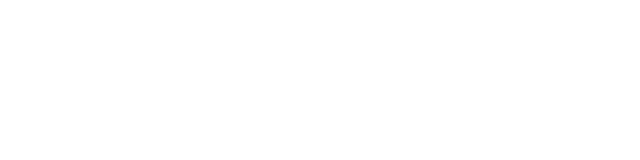
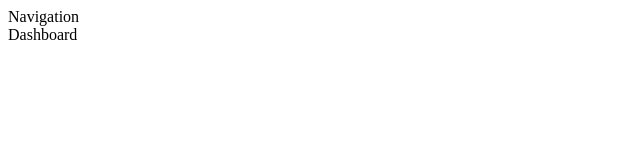
Before and after one commit to michaelti/buckaroo, a React (Create React App) app: page / in a window 1280 px wide. Shown: the top 160 px of the page, without its empty margins (0-640 px from the left). Built offline with nearby package versions, Linux system fonts and the light colour scheme.

Commit message:
Add Navigation and Dashboard components

```diff
--- a/src/App.js
+++ b/src/App.js
@@ -1,10 +1,15 @@
 import { BrowserRouter, Switch, Route } from "react-router-dom";
+import Navigation from "./components/Navigation";
+import Dashboard from "./pages/Dashboard";
 
 function App() {
     return (
         <BrowserRouter>
+            <Navigation />
             <Switch>
-                <Route path="/" exact></Route>
+                <Route path="/" exact>
+                    <Dashboard />
+                </Route>
             </Switch>
         </BrowserRouter>
     );
--- /dev/null
+++ b/src/components/Navigation.js
@@ -0,0 +1,5 @@
+function Navigation() {
+    return <div>Navigation</div>;
+}
+
+export default Navigation;
--- /dev/null
+++ b/src/pages/Dashboard.js
@@ -0,0 +1,5 @@
+function Dashboard() {
+    return <div>Dashboard</div>;
+}
+
+export default Dashboard;
```
